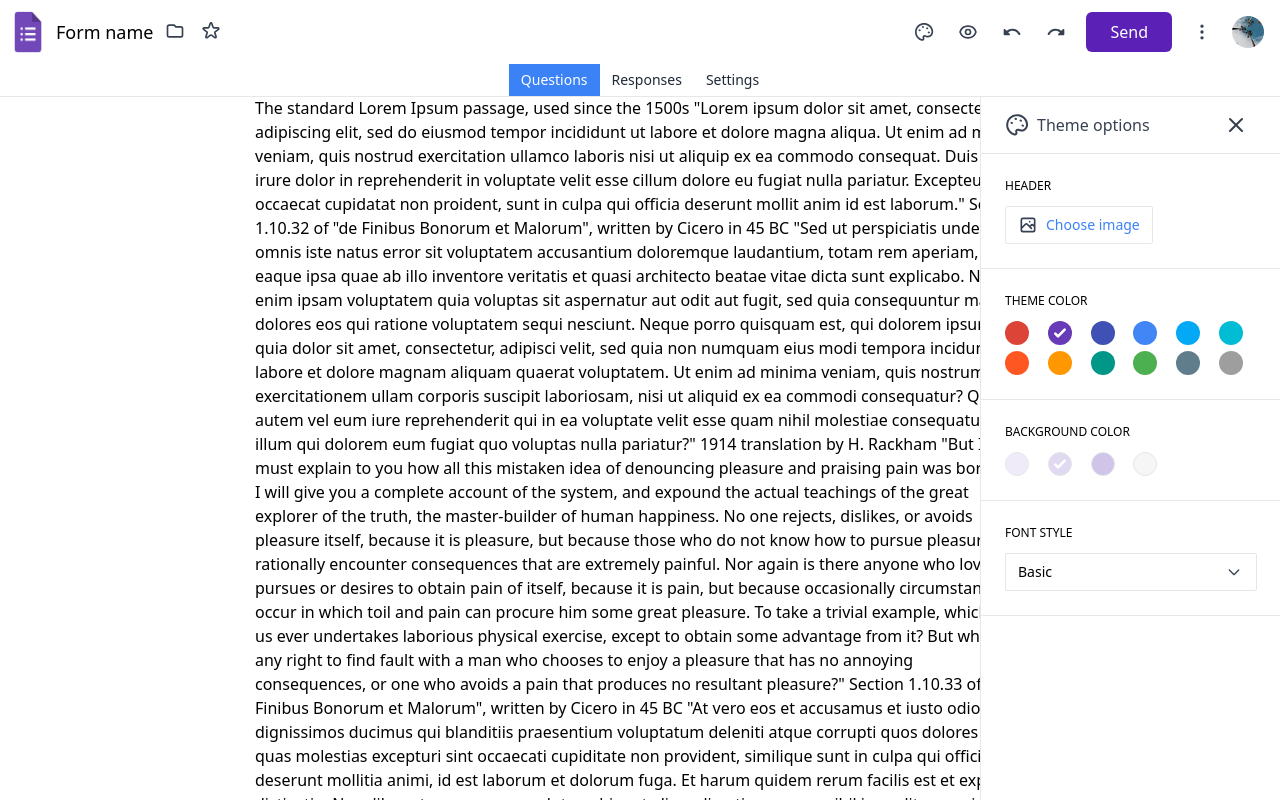
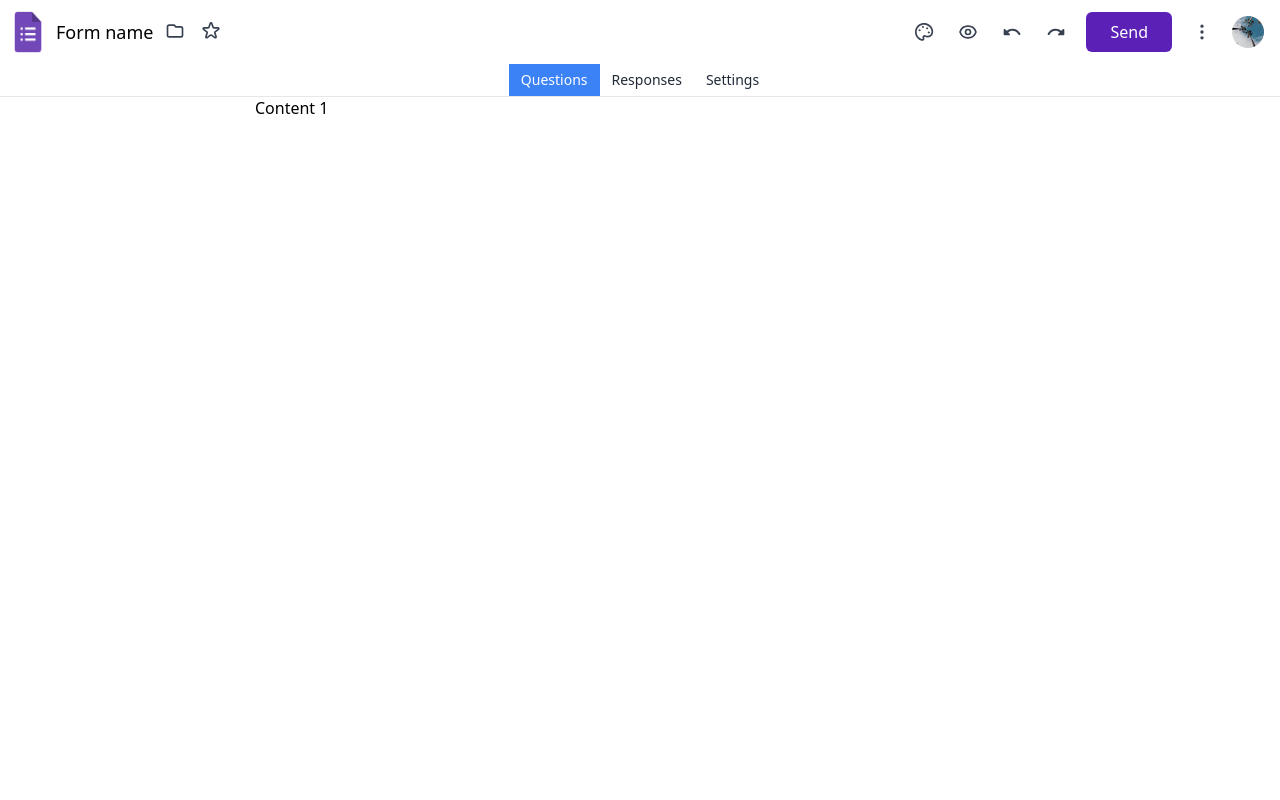
Before and after one commit to toantran201/google-form-ui, a React (Vite) app: page /detail in a window 1280 px wide. Shown: the top 800 px of the page. Built offline with nearby package versions, Linux system fonts and the light colour scheme.

Commit message:
Upgrade version tailwind & add state custom sidebar menu

```diff
--- a/package.json
+++ b/package.json
@@ -10,7 +10,7 @@
     "lint:fix": "eslint src/* --fix --ignore-path .eslintignore"
   },
   "dependencies": {
-    "@headlessui/react": "^1.5.0",
+    "@headlessui/react": "^1.6.0",
     "@heroicons/react": "^1.0.6",
     "classnames": "^2.3.1",
     "postcss-import": "^14.1.0",
--- a/src/App.tsx
+++ b/src/App.tsx
@@ -1,4 +1,5 @@
 import { HomeActionContextProvider } from './context/HomeActionProvider'
+import { CustomThemeContextProvider } from './context/CustomThemeProvider/CustomThemeProvider'
 import { Route, Routes } from 'react-router-dom'
 import NotFound from './pages/notfound/NotFound'
 import MainLayout from './layout/main/MainLayout'
@@ -11,6 +12,7 @@ function App() {
       <HomeActionContextProvider
         initHomeAction={{ isTemplateToggle: false, isOpenSidebar: false }}
       >
+        <CustomThemeContextProvider initThemeValue={{ isOpen: false }}>
           <Routes>
             <Route path={'/'} element={<MainLayout />}>
               <Route path={'/'} element={<Home />} />
@@ -18,6 +20,7 @@ function App() {
             </Route>
             <Route path={'*'} element={<NotFound />} />
           </Routes>
+        </CustomThemeContextProvider>
       </HomeActionContextProvider>
     </div>
   )
--- /dev/null
+++ b/src/context/CustomThemeProvider/CustomThemeProvider.tsx
@@ -0,0 +1,54 @@
+import React, { Dispatch } from 'react'
+import { CustomTheme } from '../../types'
+import { SET_CUSTOM_MENU_BAR_STATE } from './actions'
+
+interface CustomThemeReducerProps {
+  type: string
+  value?: any
+}
+
+const CustomThemeContext = React.createContext<
+  | { customTheme: CustomTheme; dispatch: Dispatch<CustomThemeReducerProps> }
+  | undefined
+>(undefined)
+
+export const useCustomTheme = () => {
+  const customThemeContext = React.useContext(CustomThemeContext)
+
+  if (!customThemeContext) {
+    throw new Error('Please use useCustomTheme inside the CustomThemeProvider')
+  }
+
+  return customThemeContext
+}
+
+const reducerFn = (state: CustomTheme, action: CustomThemeReducerProps) => {
+  switch (action.type) {
+    case SET_CUSTOM_MENU_BAR_STATE: {
+      return { ...state, isOpen: action.value }
+    }
+    default:
+      return state
+  }
+}
+
+interface CustomThemeContextProviderProps {
+  initThemeValue: CustomTheme
+}
+
+export const CustomThemeContextProvider: React.FC<
+  CustomThemeContextProviderProps
+> = (props) => {
+  const [state, dispatch] = React.useReducer(reducerFn, props.initThemeValue)
+
+  return (
+    <CustomThemeContext.Provider
+      value={{
+        customTheme: state,
+        dispatch,
+      }}
+    >
+      {props.children}
+    </CustomThemeContext.Provider>
+  )
+}
--- /dev/null
+++ b/src/context/CustomThemeProvider/actions.tsx
@@ -0,0 +1 @@
+export const SET_CUSTOM_MENU_BAR_STATE = 'SET_CUSTOM_MENU_BAR_STATE'
--- a/src/pages/form-detail/FormDetail.tsx
+++ b/src/pages/form-detail/FormDetail.tsx
@@ -2,6 +2,7 @@ import { Tab } from '@headlessui/react'
 import { Fragment } from 'react'
 import classNames from 'classnames'
 import CustomBar from './components/CustomBar'
+import { CustomThemeContextProvider } from '../../context/CustomThemeProvider/CustomThemeProvider'
 
 const tabsHeader = [
   {
@@ -32,7 +33,7 @@ const FormDetail = () => {
                 {({ selected }) => (
                   <button
                     className={classNames(
-                      'py-1.5 px-3 text-sm font-medium',
+                      'py-1.5 px-3 text-sm font-medium outline-none',
                       selected
                         ? 'bg-blue-500 text-white'
                         : 'bg-white text-gray-800'
@@ -49,75 +50,7 @@ const FormDetail = () => {
       <div className={'relative'}>
         <CustomBar />
         <Tab.Panels as={'div'} className={'form-container pt-8'}>
-          <Tab.Panel>
-            The standard Lorem Ipsum passage, used since the 1500s "Lorem ipsum
-            dolor sit amet, consectetur adipiscing elit, sed do eiusmod tempor
-            incididunt ut labore et dolore magna aliqua. Ut enim ad minim
-            veniam, quis nostrud exercitation ullamco laboris nisi ut aliquip ex
-            ea commodo consequat. Duis aute irure dolor in reprehenderit in
-            voluptate velit esse cillum dolore eu fugiat nulla pariatur.
-            Excepteur sint occaecat cupidatat non proident, sunt in culpa qui
-            officia deserunt mollit anim id est laborum." Section 1.10.32 of "de
-            Finibus Bonorum et Malorum", written by Cicero in 45 BC "Sed ut
-            perspiciatis unde omnis iste natus error sit voluptatem accusantium
-            doloremque laudantium, totam rem aperiam, eaque ipsa quae ab illo
-            inventore veritatis et quasi architecto beatae vitae dicta sunt
-            explicabo. Nemo enim ipsam voluptatem quia voluptas sit aspernatur
-            aut odit aut fugit, sed quia consequuntur magni dolores eos qui
-            ratione voluptatem sequi nesciunt. Neque porro quisquam est, qui
-            dolorem ipsum quia dolor sit amet, consectetur, adipisci velit, sed
-            quia non numquam eius modi tempora incidunt ut labore et dolore
-            magnam aliquam quaerat voluptatem. Ut enim ad minima veniam, quis
-            nostrum exercitationem ullam corporis suscipit laboriosam, nisi ut
-            aliquid ex ea commodi consequatur? Quis autem vel eum iure
-            reprehenderit qui in ea voluptate velit esse quam nihil molestiae
-            consequatur, vel illum qui dolorem eum fugiat quo voluptas nulla
-            pariatur?" 1914 translation by H. Rackham "But I must explain to you
-            how all this mistaken idea of denouncing pleasure and praising pain
-            was born and I will give you a complete account of the system, and
-            expound the actual teachings of the great explorer of the truth, the
-            master-builder of human happiness. No one rejects, dislikes, or
-            avoids pleasure itself, because it is pleasure, but because those
-            who do not know how to pursue pleasure rationally encounter
-            consequences that are extremely painful. Nor again is there anyone
-            who loves or pursues or desires to obtain pain of itself, because it
-            is pain, but because occasionally circumstances occur in which toil
-            and pain can procure him some great pleasure. To take a trivial
-            example, which of us ever undertakes laborious physical exercise,
-            except to obtain some advantage from it? But who has any right to
-            find fault with a man who chooses to enjoy a pleasure that has no
-            annoying consequences, or one who avoids a pain that produces no
-            resultant pleasure?" Section 1.10.33 of "de Finibus Bonorum et
-            Malorum", written by Cicero in 45 BC "At vero eos et accusamus et
-            iusto odio dignissimos ducimus qui blanditiis praesentium voluptatum
-            deleniti atque corrupti quos dolores et quas molestias excepturi
-            sint occaecati cupiditate non provident, similique sunt in culpa qui
-            officia deserunt mollitia animi, id est laborum et dolorum fuga. Et
-            harum quidem rerum facilis est et expedita distinctio. Nam libero
-            tempore, cum soluta nobis est eligendi optio cumque nihil impedit
-            quo minus id quod maxime placeat facere possimus, omnis voluptas
-            assumenda est, omnis dolor repellendus. Temporibus autem quibusdam
-            et aut officiis debitis aut rerum necessitatibus saepe eveniet ut et
-            voluptates repudiandae sint et molestiae non recusandae. Itaque
-            earum rerum hic tenetur a sapiente delectus, ut aut reiciendis
-            voluptatibus maiores alias consequatur aut perferendis doloribus
-            asperiores repellat." 1914 translation by H. Rackham "On the other
-            hand, we denounce with righteous indignation and dislike men who are
-            so beguiled and demoralized by the charms of pleasure of the moment,
-            so blinded by desire, that they cannot foresee the pain and trouble
-            that are bound to ensue; and equal blame belongs to those who fail
-            in their duty through weakness of will, which is the same as saying
-            through shrinking from toil and pain. These cases are perfectly
-            simple and easy to distinguish. In a free hour, when our power of
-            choice is untrammelled and when nothing prevents our being able to
-            do what we like best, every pleasure is to be welcomed and every
-            pain avoided. But in certain circumstances and owing to the claims
-            of duty or the obligations of business it will frequently occur that
-            pleasures have to be repudiated and annoyances accepted. The wise
-            man therefore always holds in these matters to this principle of
-            selection: he rejects pleasures to secure other greater pleasures,
-            or else he endures pains to avoid worse pains."
-          </Tab.Panel>
+          <Tab.Panel>Content 1</Tab.Panel>
           <Tab.Panel>Content 2</Tab.Panel>
           <Tab.Panel>Content 3</Tab.Panel>
         </Tab.Panels>
--- a/src/pages/form-detail/components/FontStyle.tsx
+++ b/src/pages/form-detail/components/FontStyle.tsx
@@ -50,7 +50,7 @@ const FontStyle: React.FC = () => {
               {({ selected }) => (
                 <li
                   className={classNames(
-                    'list-none px-4 py-4 text-sm text-gray-700',
+                    'list-none px-4 py-4 text-sm text-gray-700 cursor-pointer',
                     selected
                       ? 'bg-blue-50 hover:bg-gray-50'
                       : 'bg-white hover:bg-gray-100'
--- a/src/pages/home/components/items/ButtonFormItem.tsx
+++ b/src/pages/home/components/items/ButtonFormItem.tsx
@@ -41,6 +41,7 @@ const ButtonFormItem = ({ onSelectAction }: ButtonFormItemProps) => {
         value={selectedOption}
       >
         <Listbox.Button
+          onClick={(e: { stopPropagation: () => void }) => e.stopPropagation()}
           className={
             'absolute right-0 bottom-0 p-1 rounded-full hover:bg-gray-200 z-40'
           }
@@ -60,6 +61,9 @@ const ButtonFormItem = ({ onSelectAction }: ButtonFormItemProps) => {
               key={item.id}
               value={item}
               className={'py-2 px-4 hover:bg-gray-100 cursor-pointer'}
+              onClick={(e: { stopPropagation: () => void }) =>
+                e.stopPropagation()
+              }
             >
               <div className={classNames('flex items-center space-x-4')}>
                 <div>
--- a/src/pages/home/components/items/RecentFormItem.tsx
+++ b/src/pages/home/components/items/RecentFormItem.tsx
@@ -19,7 +19,7 @@ const RecentFormItem = (props: RecentFormItemProps) => {
         'w-52 border-[1px] border-gray-200 rounded-sm cursor-pointer hover:border-violet-800 relative'
       }
       onClick={() => {
-        // navigate('detail')
+        navigate('detail')
       }}
     >
       <div className={'border-b-[1px] border-gray-200'}>
--- a/src/types.ts
+++ b/src/types.ts
@@ -23,6 +23,10 @@ export interface HomeAction {
   isOpenSidebar: boolean
 }
 
+export interface CustomTheme {
+  isOpen: boolean
+}
+
 export interface ThemeItem {
   id: number
   color: string
```
Also changed, not shown: src/components/FormNavbar.tsx (+13 -7 lines), src/pages/form-detail/components/CustomBar.tsx (+28 -4 lines), 1 other file (tests, documents, lock files or other folders). Lines whose indentation alone changed are shown as unchanged.
